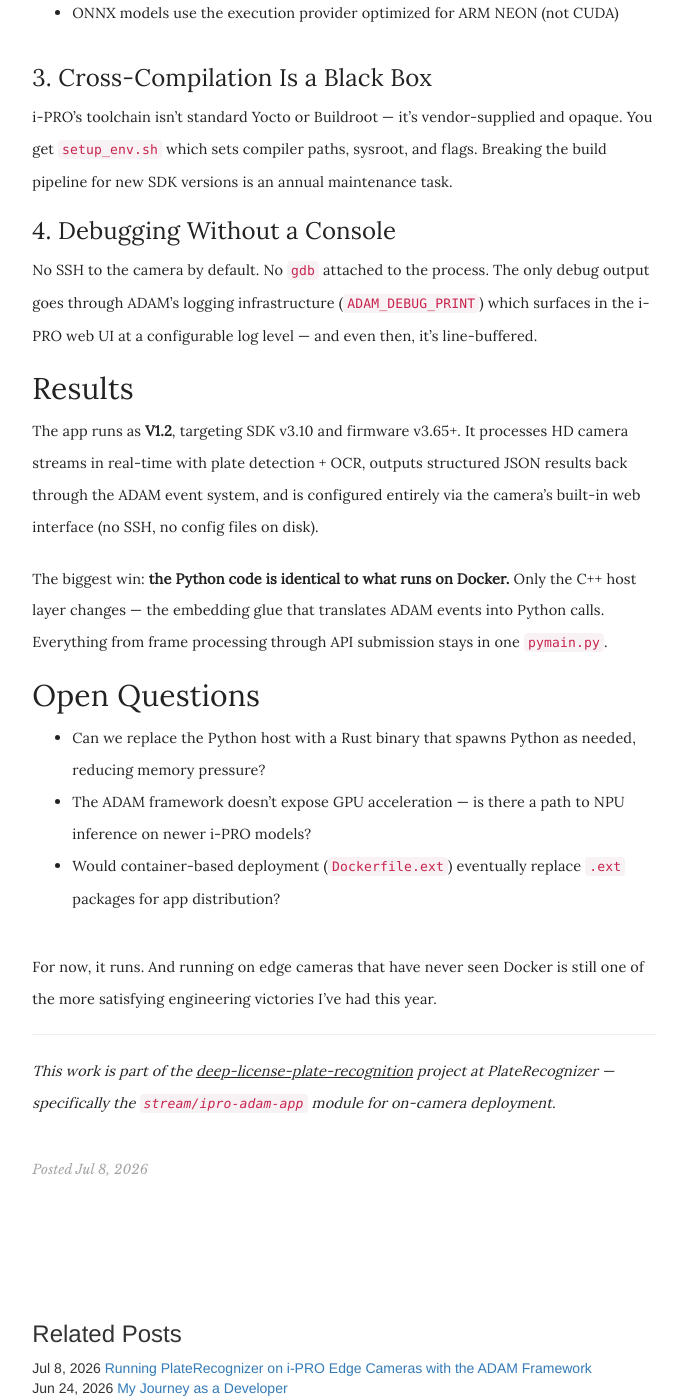
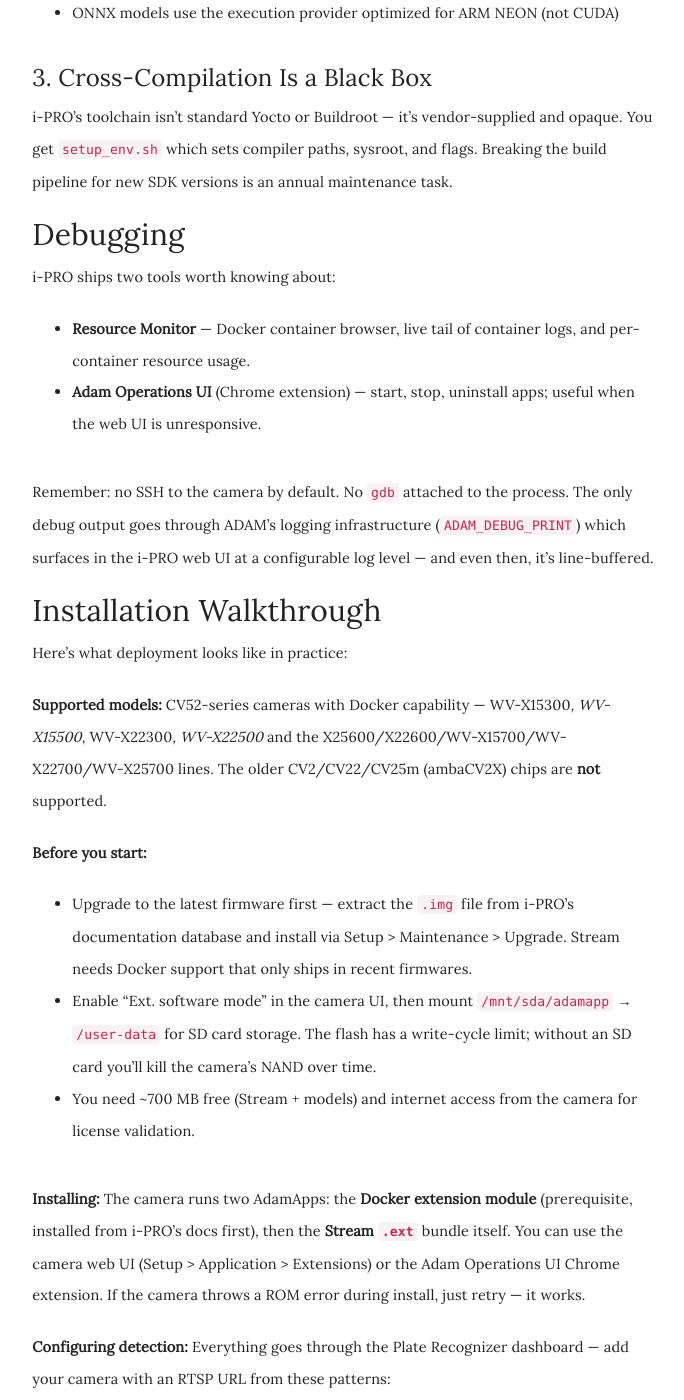
Before and after one commit to danleyb2/danleyb2.github.io, a Jekyll site: the page built from _posts/2026-07-08-running-platerecognizer-on-ipro-edge-cameras.md, in a window 1280 px wide and 1400 px high, scrolled down 5878 px. Shown: the whole window, without its empty margins (296-980 px from the left). Built offline with Jekyll 4.4.1, drawn with Linux system fonts in a browser that asks for light colours; some web fonts are replaced; some of the changed text lies outside the part shown.

Commit message:
refine: i-PRO edge cameras post with usage guide details

````diff
--- a/_posts/2026-07-08-running-platerecognizer-on-ipro-edge-cameras.md
+++ b/_posts/2026-07-08-running-platerecognizer-on-ipro-edge-cameras.md
@@ -226,13 +226,39 @@
 
 i-PRO's toolchain isn't standard Yocto or Buildroot — it's vendor-supplied and opaque. You get `setup_env.sh` which sets compiler paths, sysroot, and flags. Breaking the build pipeline for new SDK versions is an annual maintenance task.
 
-### 4. Debugging Without a Console
+## Debugging
 
-No SSH to the camera by default. No `gdb` attached to the process. The only debug output goes through ADAM's logging infrastructure (`ADAM_DEBUG_PRINT`) which surfaces in the i-PRO web UI at a configurable log level — and even then, it's line-buffered.
+i-PRO ships two tools worth knowing about:
 
-## Results
+- **Resource Monitor** — Docker container browser, live tail of container logs, and per-container resource usage.
+- **Adam Operations UI** (Chrome extension) — start, stop, uninstall apps; useful when the web UI is unresponsive.
 
-The app runs as **V1.2**, targeting SDK v3.10 and firmware v3.65+. It processes HD camera streams in real-time with plate detection + OCR, outputs structured JSON results back through the ADAM event system, and is configured entirely via the camera's built-in web interface (no SSH, no config files on disk).
+Remember: no SSH to the camera by default. No `gdb` attached to the process. The only debug output goes through ADAM's logging infrastructure (`ADAM_DEBUG_PRINT`) which surfaces in the i-PRO web UI at a configurable log level — and even then, it's line-buffered.
+
+## Installation Walkthrough
+
+Here's what deployment looks like in practice:
+
+**Supported models:** CV52-series cameras with Docker capability — WV-X15300*, WV-X15500*, WV-X22300*, WV-X22500* and the X25600/X22600/WV-X15700/WV-X22700/WV-X25700 lines. The older CV2/CV22/CV25m (ambaCV2X) chips are **not** supported.
+
+**Before you start:**
+- Upgrade to the latest firmware first — extract the `.img` file from i-PRO's documentation database and install via Setup > Maintenance > Upgrade. Stream needs Docker support that only ships in recent firmwares.
+- Enable "Ext. software mode" in the camera UI, then mount `/mnt/sda/adamapp` → `/user-data` for SD card storage. The flash has a write-cycle limit; without an SD card you'll kill the camera's NAND over time.
+- You need ~700 MB free (Stream + models) and internet access from the camera for license validation.
+
+**Installing:**
+The camera runs two AdamApps: the **Docker extension module** (prerequisite, installed from i-PRO's docs first), then the **Stream `.ext`** bundle itself. You can use the camera web UI (Setup > Application > Extensions) or the Adam Operations UI Chrome extension. If the camera throws a ROM error during install, just retry — it works.
+
+**Configuring detection:**
+Everything goes through the Plate Recognizer dashboard — add your camera with an RTSP URL from these patterns:
+```
+rtsp://<cam_ip>:554/mediainput/h264/stream_1
+rtsp://<user:pass>@<cam_ip>:554/mediainput/h264/stream_1
+# stream_2, stream_3, stream_4 for multi-stream cameras
+```
+Recommended feed: 1280×720 at 15fps, H.264.
+
+For detection results, enable webhooks in the Plate Recognizer account and turn on **caching** if the camera's internet is spotty — it queues results locally and flushes when connectivity returns.
 
 The biggest win: **the Python code is identical to what runs on Docker.** Only the C++ host layer changes — the embedding glue that translates ADAM events into Python calls. Everything from frame processing through API submission stays in one `pymain.py`.
 
````
